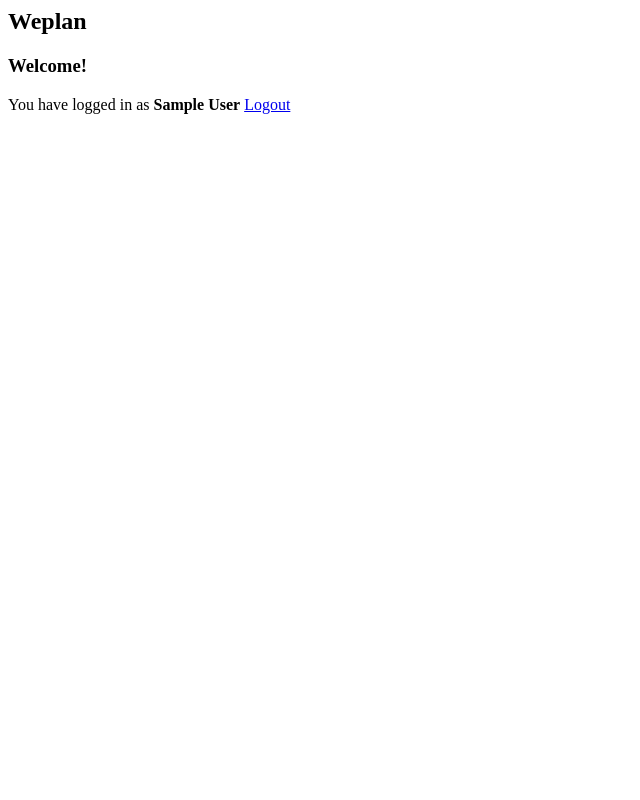
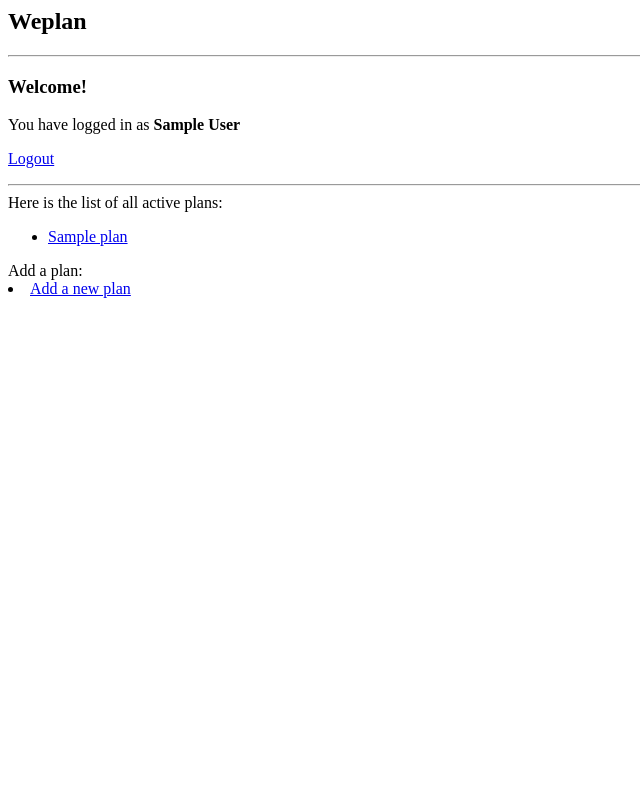
Before and after one commit to lowdodo/tsoha-weplan, a Flask app: template templates/index.html in a window 1280 px wide. Shown: the whole page, without its empty margins (0-640 px from the left). Run offline with Flask 3, Linux system fonts and the light colour scheme; the visitor is signed in with stand-in values (Sample User, id 1); the template is opened without the code that fills it: most values are stand-ins (such as "Sample title", 1, 10 or a date in 2020).

Commit message:
added list of all active plans

```diff
--- a/templates/index.html
+++ b/templates/index.html
@@ -1,10 +1,24 @@
 <h2>Weplan</h2>
+<hr>
 
 {% if session.name %}
 
 <h3>Welcome!</h3>
 You have logged in as <b>{{ session.name }}</b>
+<p></p>
 <a href="/logout">Logout</a>
+<br>
+<p></p>
+<hr>
+
+Here is the list of all active plans:
+<ul>{% for plan in plans %}
+<li><a href="/plan/{{ plan.id }}">{{ plan.name }}</a></li>
+{% endfor %}
+</ul>
+Add a plan:
+<li><a href="/addplan">Add a new plan</a>
+
 {% else %}
 <h3>Frontpage</h3>
 <b>Welcome to weplan! Do you want to log in?</b>
```
